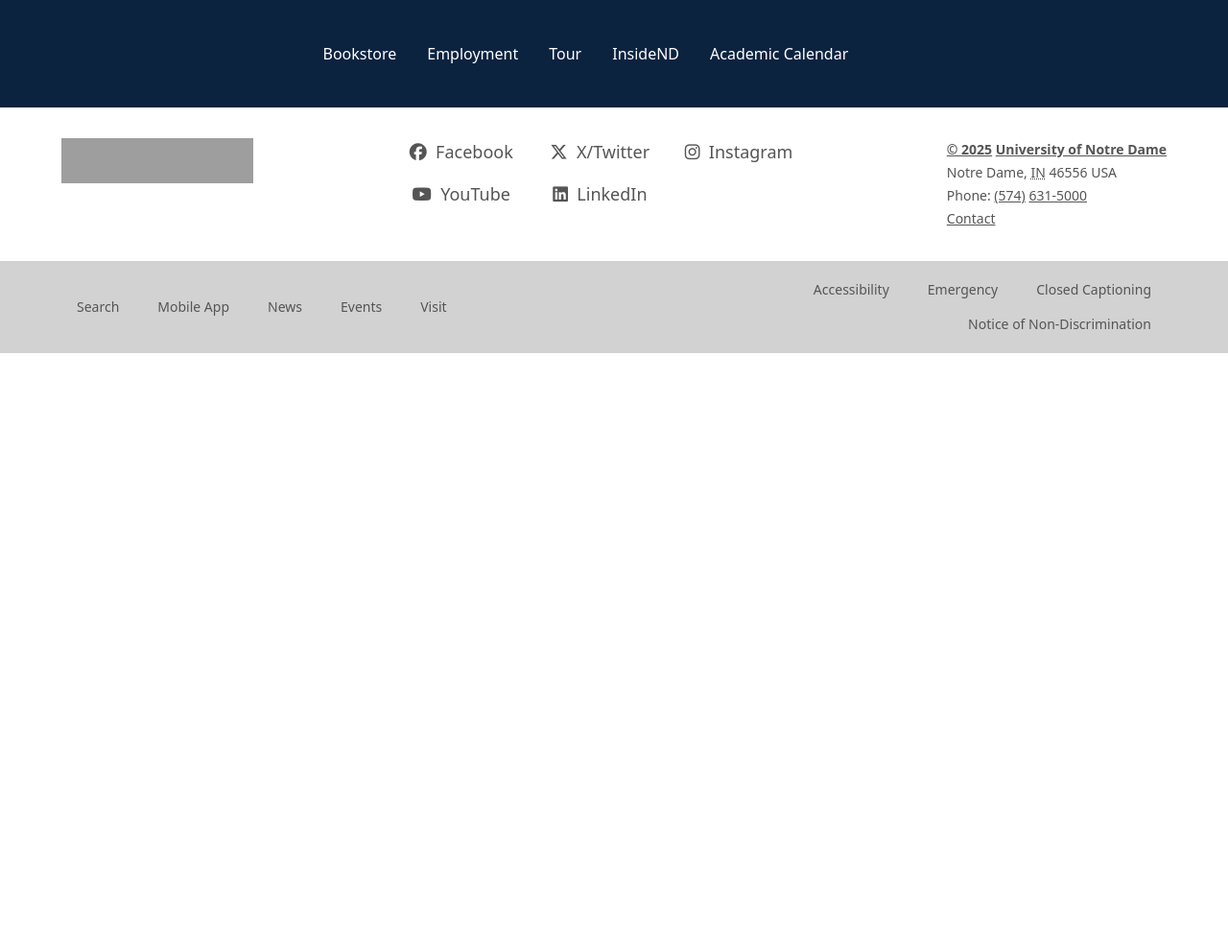
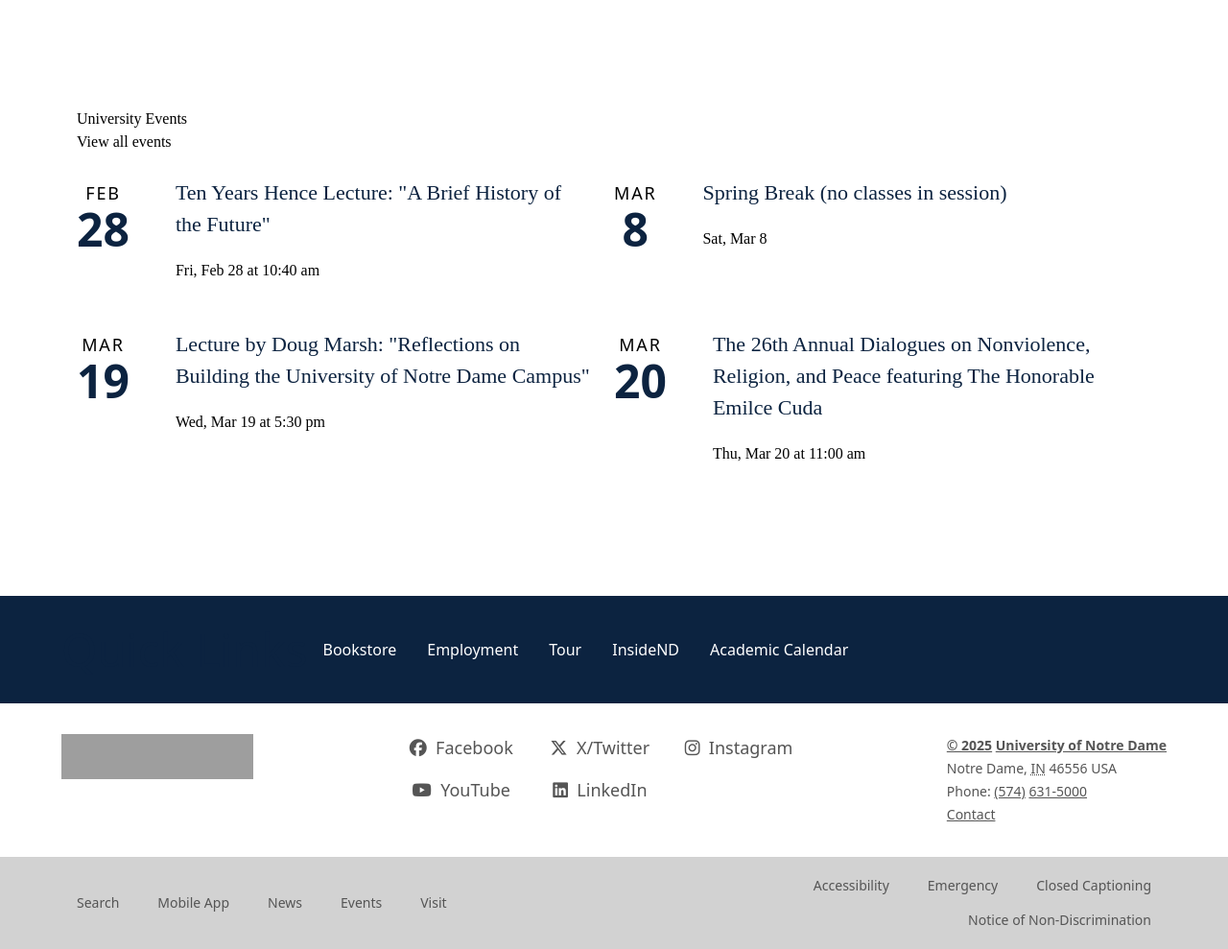
Before and after one commit to alain-michael/CSS_Gate, a website: page src/index.html in a window 1280 px wide. Shown: the whole page at 96% size. Before the commit the page ends 800 px from the top, so only its background shows below. Drawn offline with Linux system fonts and the light colour scheme; grey boxes are pictures that could not be loaded; a web font is replaced by a local one.

Commit message:
University events section

```diff
--- a/src/index.html
+++ b/src/index.html
@@ -4,6 +4,13 @@
     <meta charset="UTF-8" />
     <meta name="viewport" content="width=device-width, initial-scale=1.0" />
     <!-- <link rel="shortcut icon" href="favicon.ico" type="image/x-icon"> -->
+    <link
+      rel="preload"
+      href="https://www.nd.edu/assets/fonts/libre-franklin-v2-latin-regular.woff2"
+      as="font"
+      type="font/woff2"
+      crossorigin=""
+    />
     <link
       rel="stylesheet"
       href="https://cdnjs.cloudflare.com/ajax/libs/font-awesome/6.7.2/css/all.min.css"
@@ -16,8 +23,81 @@
   </head>
   <body>
     <header></header>
-    <main></main>
-    <footer>
+    <main class="font-[sumana]">
+      <section class="mx-16 my-24 p-4">
+        <h2 class="font-libre textl">University Events</h2>
+        <a href="https://events.nd.edu/">View all events</a>
+        <div class="grid grid-cols-1 md:grid-cols-2 font-sum">
+          <article class="flex gap-6 items-baseline">
+            <div class="text-center font-sans">
+              <p
+                class="text-lg text-center font-[#555] m-[0px 0px 8px] uppercase tracking-widest text-lg"
+              >
+                Feb
+              </p>
+              <p class="text-[#0c2340] font-bold text-5xl">28</p>
+            </div>
+            <div class="p-6">
+              <h3 class="text-[22px] mb-5 text-[#0c2340]">
+                Ten Years Hence Lecture: "A Brief History of the Future"
+              </h3>
+              <p>Fri, Feb 28 at 10:40 am</p>
+            </div>
+          </article>
+          <article class="flex gap-6 items-baseline">
+            <div class="text-center font-sans">
+              <p
+                class="text-lg text-center font-[#555] m-[0px 0px 8px] uppercase tracking-widest text-lg"
+              >
+                Mar
+              </p>
+              <p class="text-[#0c2340] font-bold text-5xl">8</p>
+            </div>
+            <div class="p-6">
+              <h3 class="text-[22px] mb-5 text-[#0c2340]">
+                Spring Break (no classes in session)
+              </h3>
+              <p>Sat, Mar 8</p>
+            </div>
+          </article>
+          <article class="flex gap-6 items-baseline">
+            <div class="text-center font-sans">
+              <p
+                class="text-lg text-center font-[#555] m-[0px 0px 8px] uppercase tracking-widest text-lg"
+              >
+                Mar
+              </p>
+              <p class="text-[#0c2340] font-bold text-5xl">19</p>
+            </div>
+            <div class="p-6">
+              <h3 class="text-[22px] mb-5 text-[#0c2340]">
+                Lecture by Doug Marsh: "Reflections on Building the University
+                of Notre Dame Campus"
+              </h3>
+              <p>Wed, Mar 19 at 5:30 pm</p>
+            </div>
+          </article>
+          <article class="flex gap-6 items-baseline">
+            <div class="text-center font-sans">
+              <p
+                class="text-lg text-center font-[#555] m-[0px 0px 8px] uppercase tracking-widest text-lg"
+              >
+                Mar
+              </p>
+              <p class="text-[#0c2340] font-bold text-5xl">20</p>
+            </div>
+            <div class="p-6">
+              <h3 class="text-[22px] mb-5 text-[#0c2340]">
+                The 26th Annual Dialogues on Nonviolence, Religion, and Peace
+                featuring The Honorable Emilce Cuda
+              </h3>
+              <p>Thu, Mar 20 at 11:00 am</p>
+            </div>
+          </article>
+        </div>
+      </section>
+    </main>
+    <footer class="font-libre">
       <nav
         class="bg-[#0C2340] flex flex-col items-center md:flex-row py-8 px-[5vw]"
       >
@@ -92,7 +172,9 @@
       <nav
         class="bg-[#d2d2d2] text-[#555] items-center py-4 flex flex-col md:flex-row justify-between px-[5vw] text-sm"
       >
-        <ul class="flex flex-col md:flex-row text-center [&>*]:px-4 [&>*]:py-1 gap-2">
+        <ul
+          class="flex flex-col md:flex-row text-center [&>*]:px-4 [&>*]:py-1 gap-2"
+        >
           <li><a href="https://search.nd.edu/">Search</a></li>
           <li><a href="https://mobile.nd.edu/">Mobile App</a></li>
           <li><a href="https://news.nd.edu/">News</a></li>
```
Also changed, not shown: src/output.css.
